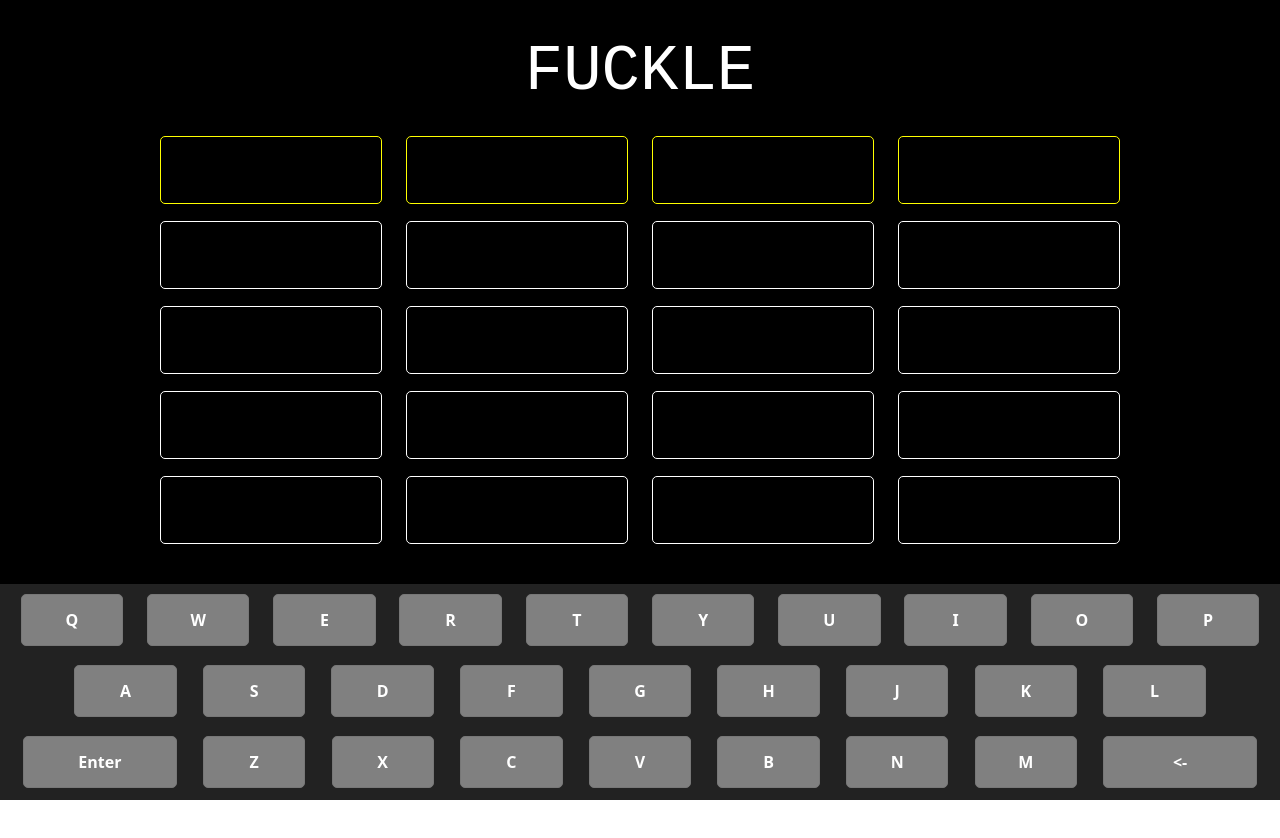
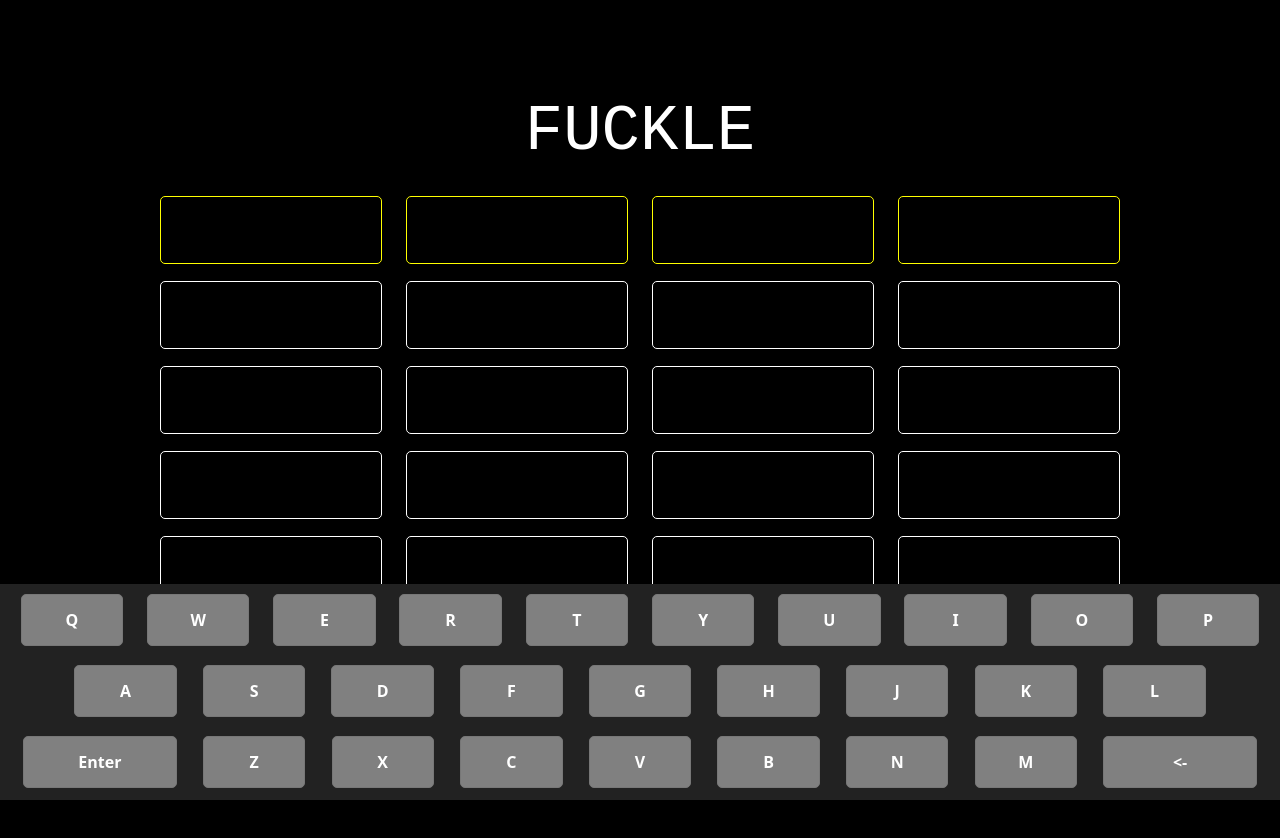
Before and after one commit to SeanLaTour/fuckle-official, a Gatsby site: page / in a window 1280 px wide. Before the commit the page ends 800 px from the top, so only its background shows below. Built offline with nearby package versions, Linux system fonts and the light colour scheme; Gatsby itself is replaced by a stand-in of ours.

Commit message:
sizing of add

```diff
--- a/src/components/GoogleAds.js
+++ b/src/components/GoogleAds.js
@@ -8,7 +8,7 @@ export default class AdComponent extends React.Component {
 render () {
     return (
         <ins className='adsbygoogle'
-          style={{ display: 'block', width: "250px" }}
+          style={{ display: 'block', width: "250px", height: "60px" }}
           data-ad-client='ca-pub-4651779567680129'
           data-ad-slot='6842240717'
           data-ad-format='auto' />
--- a/src/components/home.tsx
+++ b/src/components/home.tsx
@@ -285,7 +285,7 @@ const Home: React.FC<HomeProps> = (props) => {
           paddingTop={".5rem"}
           alignItems={"center"}
           width={"100vw"}
-          height={"100vh"}
+          height={"140vh"}
           backgroundColor={"#000"}
         >
 
```
